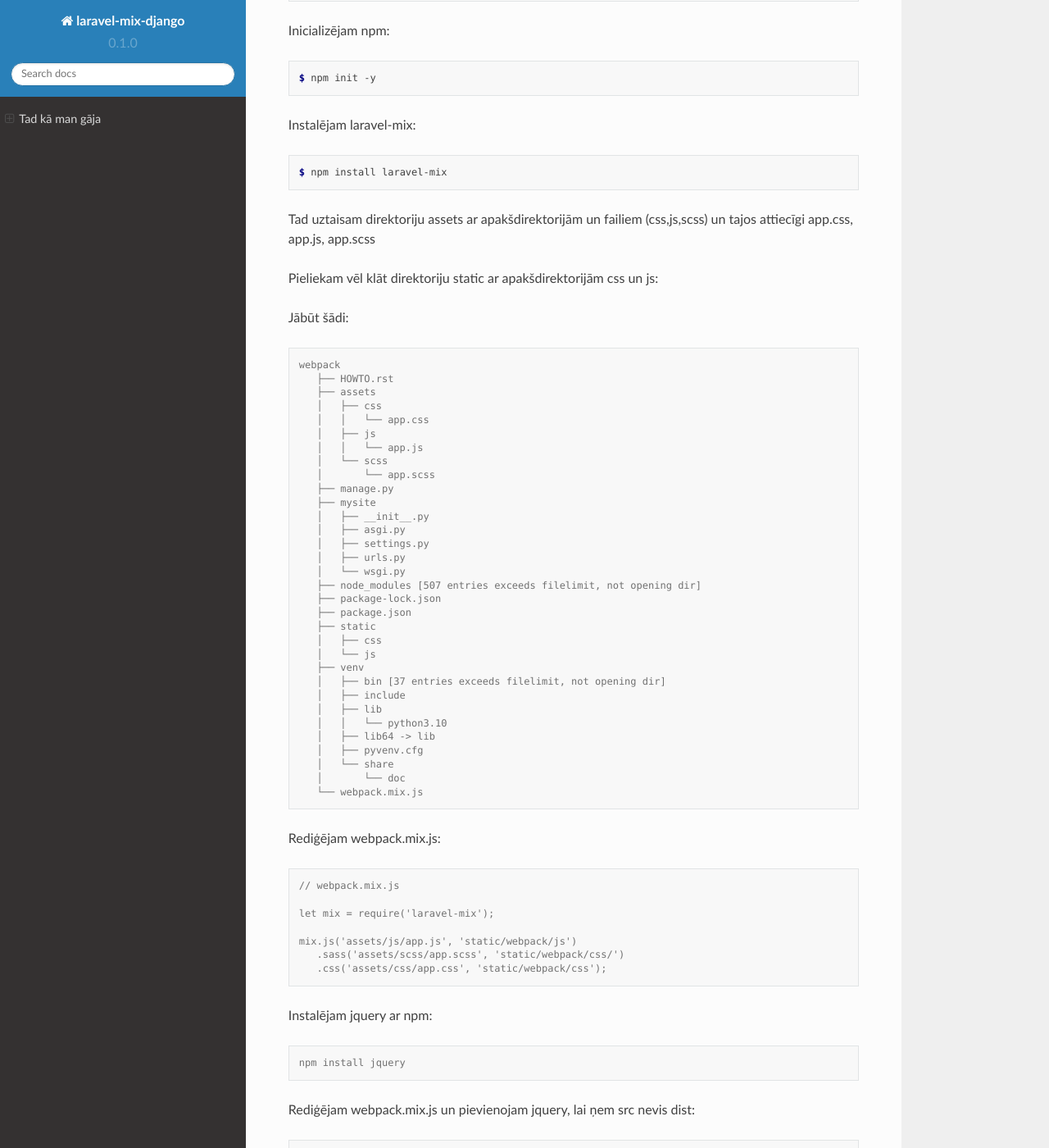
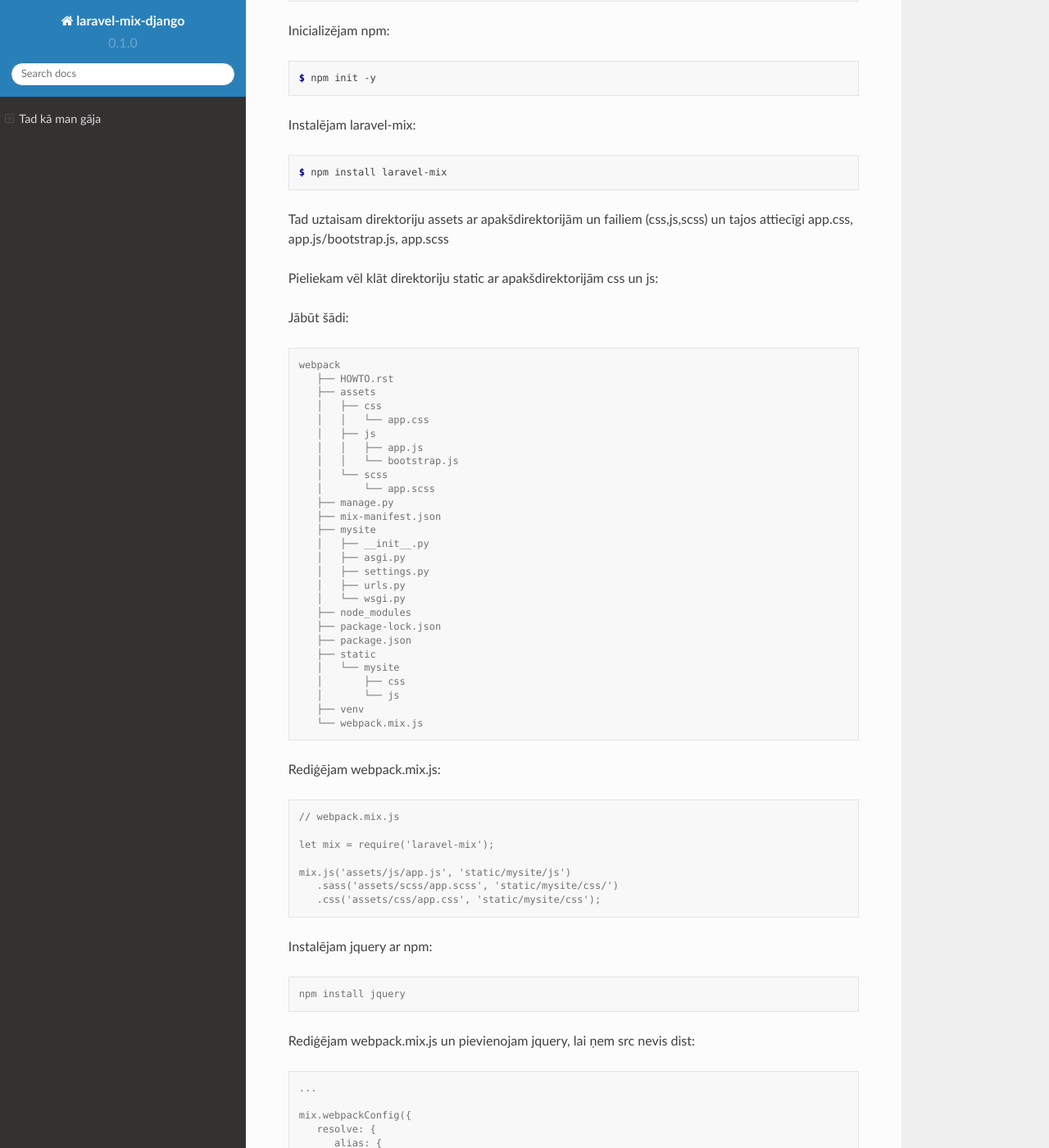
Before and after one commit to aleksanm/laravel-mix-django, a Sphinx documentation site: the page built from docs/source/instalation.rst, in a window 1280 px wide and 1400 px high, scrolled down 862 px. Shown: the whole window at 82% size. Built offline with Sphinx 7.4.7 and the Read the Docs theme 2.0.0, drawn with Linux system fonts in a browser that asks for light colours; pages that are not in the unit, such as notebooks, are missing from menus; some of the changed text lies outside the part shown.

Commit message:
Update instalation.rst

```diff
--- a/docs/source/instalation.rst
+++ b/docs/source/instalation.rst
@@ -53,7 +53,7 @@ Instalējam laravel-mix:
 
    $ npm install laravel-mix
 
-Tad uztaisam direktoriju assets ar apakšdirektorijām un failiem (css,js,scss) un tajos attiecīgi app.css, app.js, app.scss
+Tad uztaisam direktoriju assets ar apakšdirektorijām un failiem (css,js,scss) un tajos attiecīgi app.css, app.js/bootstrap.js, app.scss
 
 Pieliekam vēl klāt direktoriju static ar apakšdirektorijām css un js:
 
@@ -67,32 +67,28 @@ Jābūt šādi:
       │   ├── css
       │   │   └── app.css
       │   ├── js
-      │   │   └── app.js
+      │   │   ├── app.js
+      │   │   └── bootstrap.js
       │   └── scss
       │       └── app.scss
       ├── manage.py
+      ├── mix-manifest.json
       ├── mysite
       │   ├── __init__.py
       │   ├── asgi.py
       │   ├── settings.py
       │   ├── urls.py
       │   └── wsgi.py
-      ├── node_modules [507 entries exceeds filelimit, not opening dir]
+      ├── node_modules
       ├── package-lock.json
       ├── package.json
       ├── static
-      │   ├── css
-      │   └── js
+      │   └── mysite
+      │       ├── css
+      │       └── js
       ├── venv
-      │   ├── bin [37 entries exceeds filelimit, not opening dir]
-      │   ├── include
-      │   ├── lib
-      │   │   └── python3.10
-      │   ├── lib64 -> lib
-      │   ├── pyvenv.cfg
-      │   └── share
-      │       └── doc
       └── webpack.mix.js
+
 
 Rediģējam webpack.mix.js:
 
@@ -102,9 +98,9 @@ Rediģējam webpack.mix.js:
 
    let mix = require('laravel-mix');
 
-   mix.js('assets/js/app.js', 'static/webpack/js')
-      .sass('assets/scss/app.scss', 'static/webpack/css/')
-      .css('assets/css/app.css', 'static/webpack/css');
+   mix.js('assets/js/app.js', 'static/mysite/js')
+      .sass('assets/scss/app.scss', 'static/mysite/css/')
+      .css('assets/css/app.css', 'static/mysite/css');
 
 
 Instalējam jquery ar npm:
@@ -177,6 +174,8 @@ Pievienojam failā assets/scss/app.scss bootstrap ierakstu:
 Rediģējam assets/js/app.js un importējam bootstrap un lodash:
 
 .. code-block:: console
+
+   ...
 
    window._ = require("lodash");
    import "bootstrap";
@@ -198,7 +197,7 @@ manā gadījumā:
    ...
 
    STATICFILES_DIRS = [
-      BASE_DIR / "webpack/static",
+      BASE_DIR / "static",
    ]
 
    STATIC_ROOT= '/var/www/html/static'
@@ -222,8 +221,8 @@ Tad visos html failos head sadaļā:
    ...
 
    {% load static %}
-      <link rel="stylesheet" type="text/css" href="{% static 'webpack/css/app.css' %}">
-      <script src="{% static 'webpack/js/app.js' %}"></script>
+      <link rel="stylesheet" type="text/css" href="{% static 'mysite/css/app.css' %}">
+      <script src="{% static 'mysite/js/app.js' %}"></script>
 
    ...
 
@@ -259,33 +258,29 @@ Finālā projekts šāds:
 .. code-block:: console
 
    webpack
-      ├── db.sqlite3
+      ├── HOWTO.rst
+      ├── assets
+      │   ├── css
+      │   │   └── app.css
+      │   ├── js
+      │   │   ├── app.js
+      │   │   └── bootstrap.js
+      │   └── scss
+      │       └── app.scss
       ├── manage.py
+      ├── mix-manifest.json
       ├── mysite
-      │   ├── admin.py
-      │   ├── apps.py
-      │   ├── __init__.py
-      │   ├── migrations
-      │   ├── models.py
-      │   ├── __pycache__
-      │   ├── static
-      │   ├── templates
-      │   ├── tests.py
-      │   ├── urls.py
-      │   └── views.py
-      ├── README.txt
-      └── webpack
-         ├── asgi.py
-         ├── assets
-         ├── __init__.py
-         ├── mix-manifest.json
-         ├── node_modules
-         ├── package.json
-         ├── package-lock.json
-         ├── __pycache__
-         ├── settings.py
-         ├── static
-         ├── urls.py
-         ├── views.py
-         ├── webpack.mix.js
-         └── wsgi.py
+      │   ├── __init__.py
+      │   ├── asgi.py
+      │   ├── settings.py
+      │   ├── urls.py
+      │   └── wsgi.py
+      ├── node_modules
+      ├── package-lock.json
+      ├── package.json
+      ├── static
+      │   └── mysite
+      │       ├── css
+      │       └── js
+      ├── venv
+      └── webpack.mix.js
```
Also changed, not shown: other parts of docs/source/instalation.rst (+4 -3 lines).
